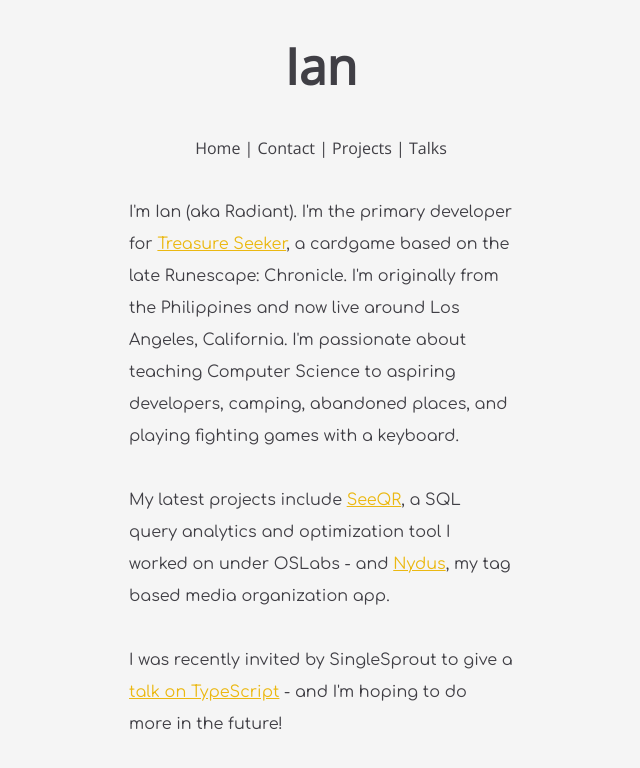
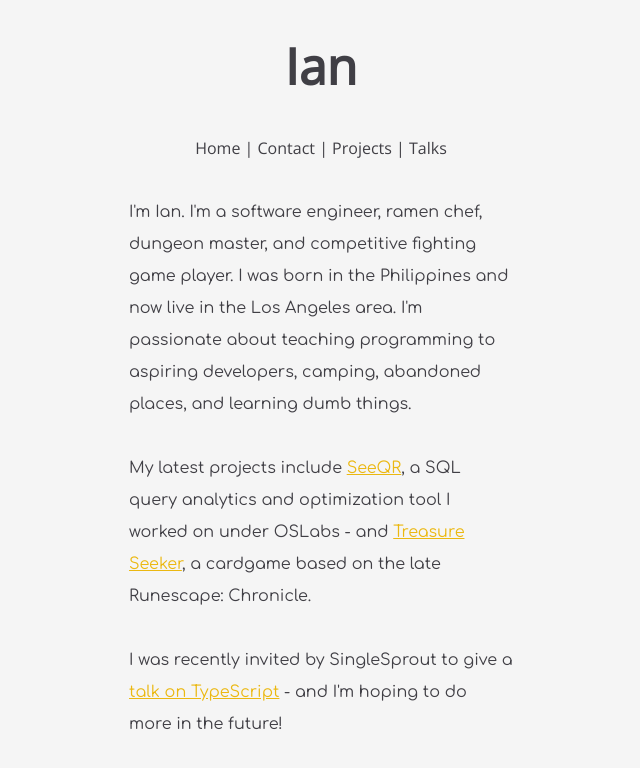
Before and after one commit to RadiantGH/brightsite, a React (Create React App) app: page / in a window 1280 px wide. Shown: the top 768 px of the page, without its empty margins (319-959 px from the left). Built offline with nearby package versions, Linux system fonts and the light colour scheme.

Commit message:
Update homepage text

```diff
--- a/src/pages/Home.jsx
+++ b/src/pages/Home.jsx
@@ -6,10 +6,10 @@ const Home = function() {
         <div className='main-content'>
             <div id='home-body'>
             <p>
-                I'm Ian (aka Radiant). I'm the primary developer for <a href='/shard' className='url'>Treasure Seeker</a>, a cardgame based on the late Runescape: Chronicle.
-                I'm originally from the Philippines and now live around Los Angeles, California. I'm passionate about teaching Computer Science to aspiring developers, camping, abandoned places, and playing fighting games with a keyboard.
+                I'm Ian. I'm a software engineer, ramen chef, dungeon master, and competitive fighting game player. I was born in the Philippines and now live in the Los Angeles area.
+                I'm passionate about teaching programming to aspiring developers, camping, abandoned places, and learning dumb things.
                 <br/><br/>
-                My latest projects include <a href='/lint' className='url'>SeeQR</a>, a SQL query analytics and optimization tool I worked on under OSLabs - and <a href='/worm' className='url'>Nydus</a>, my tag based media organization app.
+                My latest projects include <a href='/lint' className='url'>SeeQR</a>, a SQL query analytics and optimization tool I worked on under OSLabs - and <a href='/shard' className='url'>Treasure Seeker</a>, a cardgame based on the late Runescape: Chronicle.
                 <br/><br/>
                 I was recently invited by SingleSprout to give a <a href='/talks' className='url'>talk on TypeScript</a> - and I'm hoping to do more in the future!
             </p>
```
